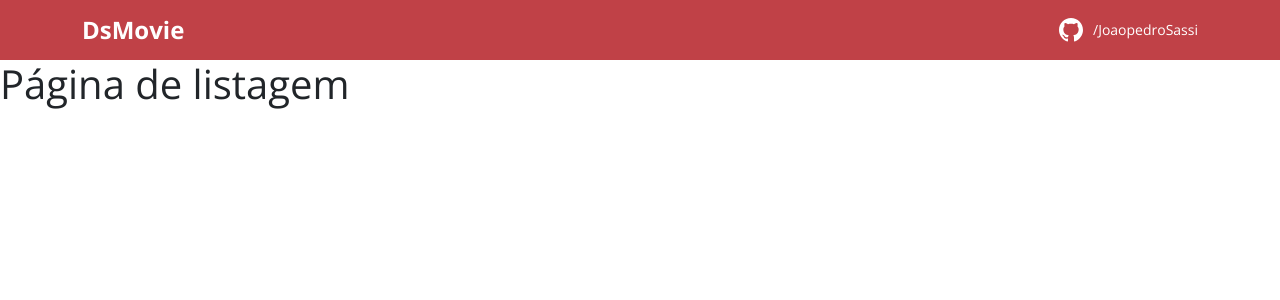
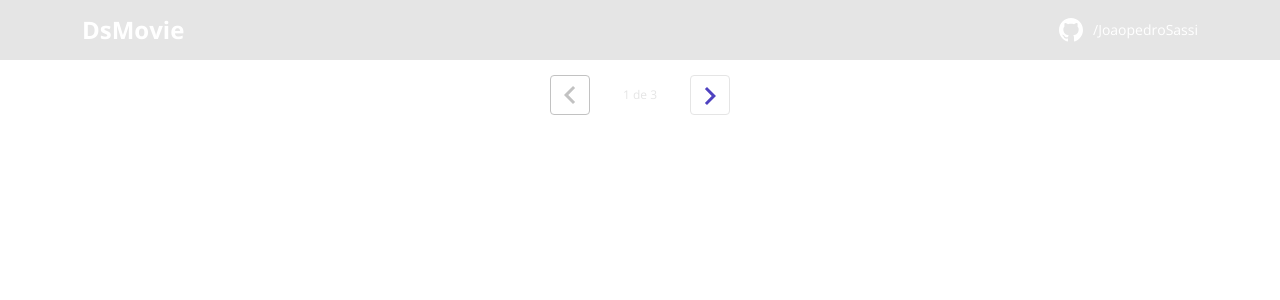
Before and after one commit to JoaopedroSassi/Pj-DsMovie, a React (Create React App) app in the folder frontend/: page / in a window 1280 px wide. Shown: the top 300 px of the page. Built offline with nearby package versions, Linux system fonts and the light colour scheme.

Commit message:
Pagination Layout

```diff
--- /dev/null
+++ b/frontend/src/components/Pagination/index.tsx
@@ -0,0 +1,20 @@
+import { ReactComponent as Arrow } from 'assets/img/arrow.svg';
+import './styles.css';
+
+function Pagination() {
+   return (
+      <div className="dsmovie-pagination-container">
+         <div className="dsmovie-pagination-box">
+            <button className="dsmovie-pagination-button" disabled={true} >
+               <Arrow />
+            </button>
+            <p>{`${1} de ${3}`}</p>
+            <button className="dsmovie-pagination-button" disabled={false} >
+               <Arrow className="dsmovie-flip-horizontal" />
+            </button>
+         </div>
+      </div>
+   );
+}
+
+export default Pagination;
--- /dev/null
+++ b/frontend/src/components/Pagination/styles.css
@@ -0,0 +1,53 @@
+.dsmovie-pagination-container {
+   padding: 15px 0;
+   display: flex;
+   justify-content: center;
+   align-items: center;
+}
+
+.dsmovie-pagination-box {
+   width: 180px;
+   display: flex;
+   justify-content: space-between;
+   align-items: center;
+}
+
+.dsmovie-pagination-box form {
+   width: 100%;
+   display: flex;
+}
+
+.dsmovie-pagination-button {
+   width: 40px;
+   height: 40px;
+   border-radius: 4px;
+   background-color: #fff;
+   display: flex;
+   justify-content: center;
+   align-items: center;
+   border: 1px solid var(--color-primary);
+   cursor: pointer;
+}
+
+.dsmovie-pagination-button svg {
+   filter: brightness(0) saturate(100%) invert(26%) sepia(19%) saturate(7395%) hue-rotate(234deg) brightness(89%) contrast(92%);
+}
+
+.dsmovie-pagination-button:disabled {
+   border: 1px solid #c2c2c2;
+   cursor: unset;
+}
+
+.dsmovie-pagination-button:disabled svg {
+   filter: none;
+}
+
+.dsmovie-pagination-container p {
+   margin: 0;
+   font-size: 12px;
+   color: var(--color-primary);
+}
+
+.dsmovie-flip-horizontal {
+   transform: rotate(180deg);
+}
--- a/frontend/src/index.css
+++ b/frontend/src/index.css
@@ -1,7 +1,7 @@
 @import url('https://fonts.googleapis.com/css2?family=Open+Sans:wght@400;700&display=swap');
 
 :root {
-  --color-primary: #c04147;
+  --color-primary: #E5E5E5;
 }
 
 * {
--- a/frontend/src/pages/Listing/index.tsx
+++ b/frontend/src/pages/Listing/index.tsx
@@ -1,6 +1,8 @@
+import Pagination from "components/Pagination";
+
 function Listing(){
    return(
-      <h1>Página de listagem</h1>
+      <Pagination />
    );
 }
 
```
Also changed, not shown: frontend/src/assets/img/arrow.svg (added).
